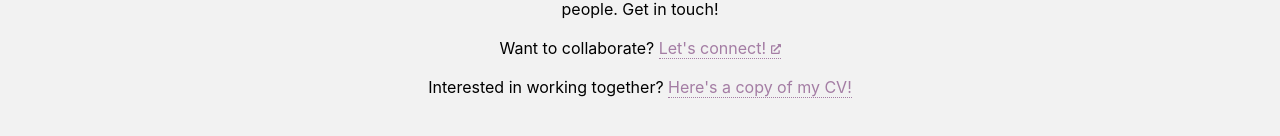
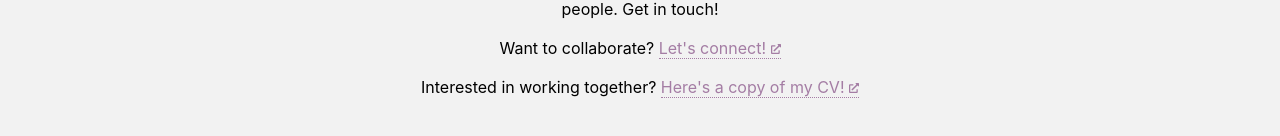
Before and after one commit to pawlean/nextpn, a Next.js app: page / in a window 1280 px wide. Shown: the part 9874-10010 px from the top of the page. Built offline with nearby package versions, Linux system fonts and the light colour scheme.

Commit message:
Update CV link

```diff
--- a/components/collab.js
+++ b/components/collab.js
@@ -24,11 +24,22 @@ function Collab() {
           />
         </a>{" "}
       </p>
-    <p className="collab">
-    Interested in working together? <a href="/Pauline-Narvas-CV-2021.pdf"  target="_blank"
+      <p className="collab">
+        Interested in working together?{" "}
+        <a
+          href="/Pauline-Narvas-CV-2021.pdf"
+          target="_blank"
           aria-describedby="new-window-1"
-          rel="noopener" >Here's a copy of my CV!</a>
-    </p>
+          rel="noopener"
+        >
+          Here's a copy of my CV!{" "}
+          <img
+            src="/images/main/external.svg"
+            alt="opens in new window"
+            className="external"
+          />
+        </a>
+      </p>
 
       <style jsx>
         {`
```
